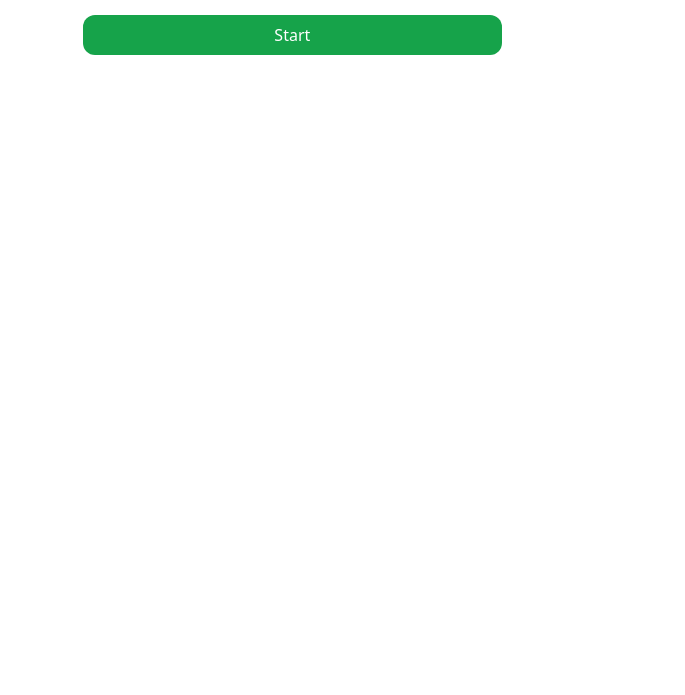
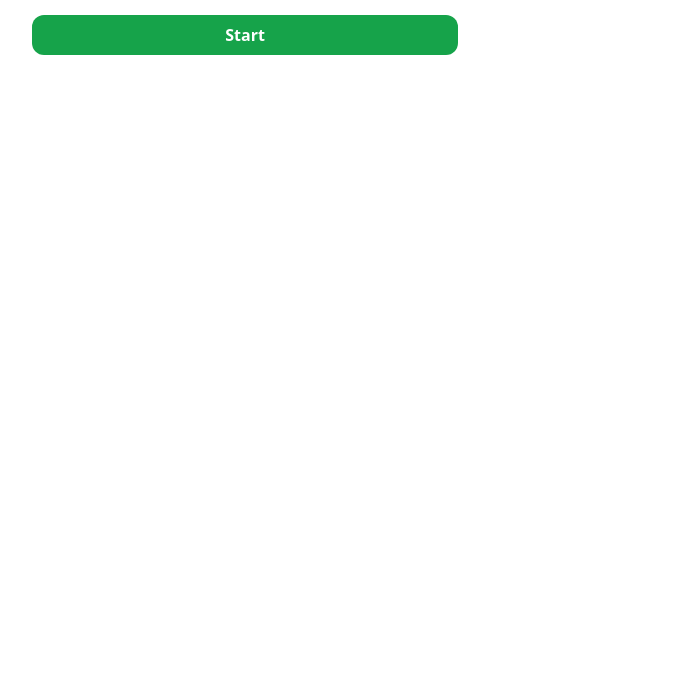
Before and after one commit to dwyl/learn-alpine.js, a website: page stopwatch.html in a window 1280 px wide. Shown: the part 105-800 px from the top of the page, without its empty margins (181-866 px from the left). Drawn offline with nearby package versions, Linux system fonts and the light colour scheme.

Commit message:
fix margin in stopwatch #2

```diff
--- a/stopwatch.html
+++ b/stopwatch.html
@@ -25,10 +25,10 @@
 		></div>
 
 		<!-- Control buttons -->
-		<div class="grid content-center grid-cols-2 py-3 w-2/3 ml-[20%]">
+		<div class="grid content-center grid-cols-2 py-3 w-2/3 ml-[16%] font-bold">
 			<button
 			x-show="!interval && !stop"
-			class="bg-green-600 text-white px-4 py-2 rounded-xl ml-2"
+			class="bg-green-600 text-white px-4 py-2 rounded-xl ml-2 w-full"
 			@click="
 				start = Date.now();
 				stop = 0;
```
